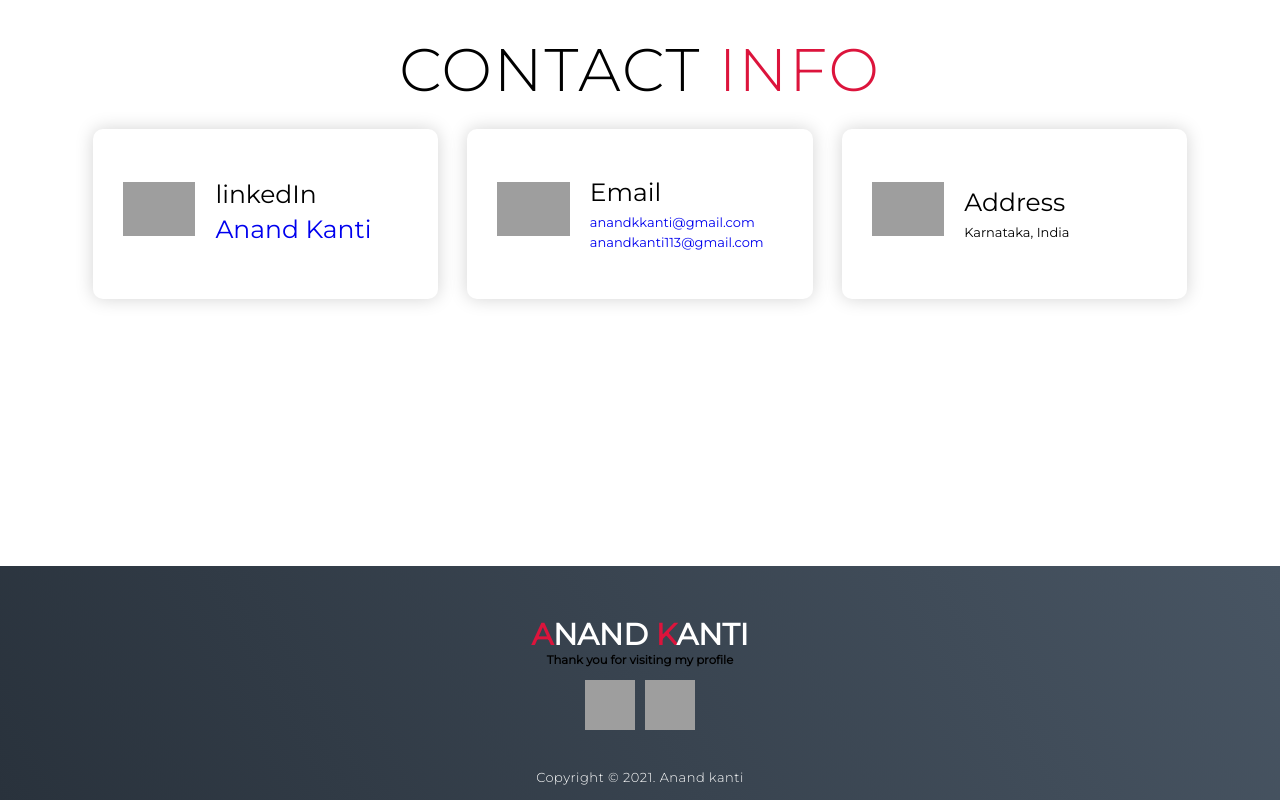
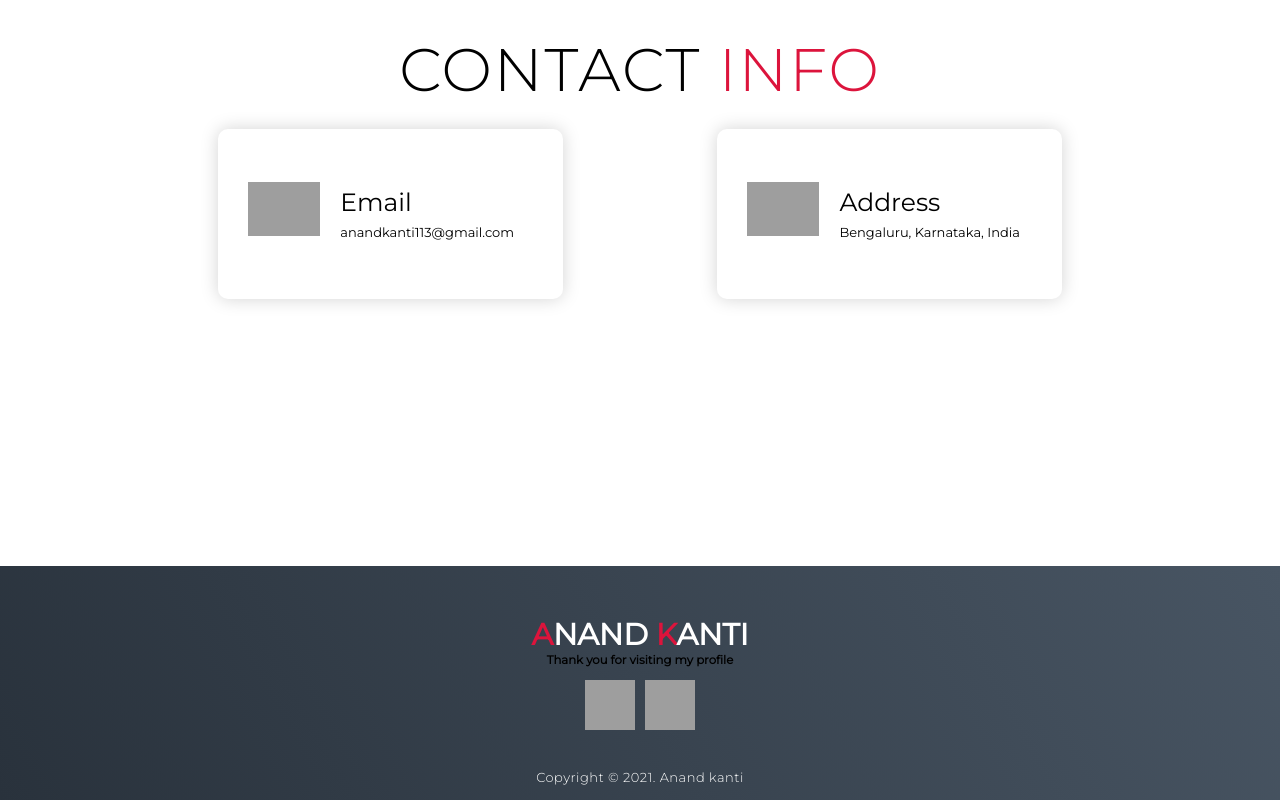
Before and after one commit to AK-web/Anand_kanti, a plain HTML site: page index.html in a window 1280 px wide. Shown: the part 4557-5357 px from the top of the page. Drawn offline with Linux system fonts and the light colour scheme; grey boxes are pictures that could not be loaded.

Commit message:
Update index.html

```diff
--- a/index.html
+++ b/index.html
@@ -159,22 +159,6 @@
               <img src="./images/mern.jpg" alt="img" />
             </div>
           </div>
-          <!-- <div class="project-item">
-            <div class="project-info">
-              <h1>Project 5</h1>
-              <h2>Coding is Love</h2>
-              <p>
-                Lorem, ipsum dolor sit amet consectetur adipisicing elit. Ad,
-                iusto cupiditate voluptatum impedit unde rem ipsa distinctio
-                illum quae mollitia ut, accusantium eius odio ducimus illo neque
-                atque libero non sunt harum? Ipsum repellat animi, fugit
-                architecto voluptatum odit et!
-              </p>
-            </div>
-            <div class="project-img">
-              <img src="./img/img-1.png" alt="img" />
-            </div>
-          </div> -->
         </div>
       </div>
     </section>
@@ -214,7 +198,7 @@
         <br />
 
         <div class="contact-items">
-          <div class="contact-item">
+<!--           <div class="contact-item">
             <div class="icon">
               <img
                 src="https://img.icons8.com/bubbles/50/000000/linkedin.png"
@@ -226,20 +210,17 @@
                 ><h1>Anand Kanti</h1></a
               >
             </div>
-          </div>
+          </div> -->
           <div class="contact-item">
             <div class="icon">
               <img
-                src="https://img.icons8.com/bubbles/100/000000/new-post.png"
+                src="https://img.icons8.com/?size=100&id=GNO9f2CARaea&format=png&color=000000"
               />
             </div>
             <div class="contact-info">
               <h1>Email</h1>
               <h2>
-                <a href="mailto: anandkkanti@gmail.com"
-                  >anandkkanti@gmail.com</a
-                >
-                <a href="mailto: anandkkanti@gmail.com"
+                <a href="mailto: anandkkanti@gmail.com" style="color: black;"
                   >anandkanti113@gmail.com</a
                 >
               </h2>
@@ -248,12 +229,12 @@
           <div class="contact-item">
             <div class="icon">
               <img
-                src="https://img.icons8.com/bubbles/100/000000/map-marker.png"
+                src="https://img.icons8.com/?size=100&id=113806&format=png&color=000000"
               />
             </div>
             <div class="contact-info">
               <h1>Address</h1>
-              <h2>Karnataka, India</h2>
+              <h2>Bengaluru, Karnataka, India</h2>
             </div>
           </div>
         </div>
@@ -270,17 +251,6 @@
         <h3>Thank you for visiting my profile</h3>
         <br />
         <div class="social-icon">
-<!--           <div class="social-item">
-            <a href="https://www.linkedin.com/in/anand-k-4b0bb114a/"
-              ><img src="https://img.icons8.com/bubbles/50/000000/linkedin.png"
-            /></a>
-          </div>
-          <div class="social-item">
-            <a href="https://www.instagram.com/i.a.m_a.n.a.n.d/"
-              ><img
-                src="https://img.icons8.com/bubbles/100/000000/instagram-new.png"
-            /></a>
-          </div> -->
           <div class="social-item">
             <a href="https://twitter.com/kanti_anand"
               ><img src="https://img.icons8.com/?size=100&id=phOKFKYpe00C&format=png&color=000000"
```
